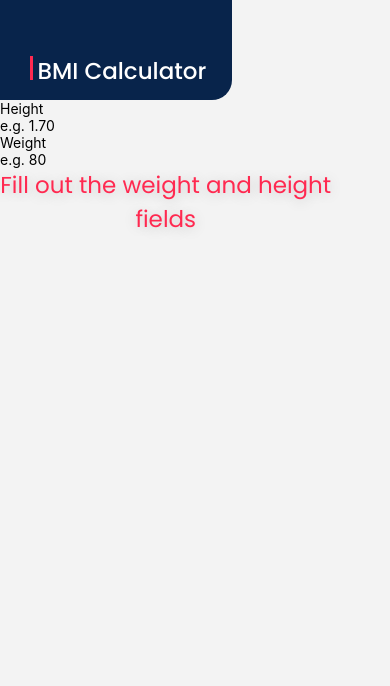
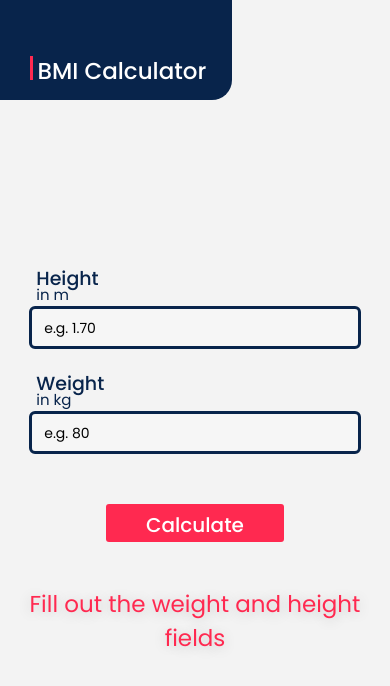
Before and after one commit to henriqueclaranhan/bmi-calculator, a React Native app: screen / in a window 390 px wide. Shown: the top 686 px of the page. Built offline with nearby package versions, Linux system fonts and the light colour scheme.

Commit message:
stylize the form components

```diff
--- a/src/components/Form/index.js
+++ b/src/components/Form/index.js
@@ -1,6 +1,7 @@
 import React, { useState } from 'react';
 import { View, Text, TextInput, TouchableOpacity, Keyboard } from 'react-native';
 import BmiResult from './BmiResult';
+import styles from './style';
 
 export default function Form(){
 
@@ -28,14 +29,19 @@ export default function Form(){
     }
 
     return (
-        <View>
-           <View>
-               <Text>Height</Text>
-               <TextInput onChangeText={setHeight} value={height} placeholder="e.g. 1.70" keyboardType="numeric" />
-               <Text>Weight</Text>
-               <TextInput onChangeText={setWeight} value={weight} placeholder="e.g. 80" keyboardType="numeric" />
-               <TouchableOpacity title="Calculate" onPress={ () => { validateValues() } } />
+        <View style={styles.content}>
+           <View style={styles.form}>
+               <Text style={styles.formLabel}>Height</Text>
+               <Text style={styles.labelHint}>in m</Text>
+               <TextInput style={styles.formInput} onChangeText={setHeight} value={height} placeholder="e.g. 1.70" keyboardType="numeric" />
+
+               <Text style={styles.formLabel}>Weight</Text>
+               <Text style={styles.labelHint}>in kg</Text>
+               <TextInput style={styles.formInput} onChangeText={setWeight} value={weight} placeholder="e.g. 80" keyboardType="numeric" />
            </View>
+           <TouchableOpacity style={styles.calculateButton} onPress={ () => { validateValues() } }>
+                <Text style={styles.calculateButtonText}>Calculate</Text>
+           </TouchableOpacity>
            <BmiResult bmiResultMessage={message} bmiResult={bmi}/>
         </View>
     );
--- /dev/null
+++ b/src/components/Form/style.js
@@ -0,0 +1,65 @@
+import { StyleSheet } from 'react-native';
+
+const styles = StyleSheet.create({
+    content: {
+        position: "absolute",
+        width: "100%",
+        height: "100%",
+        flexDirection: "column",
+        alignItems: "center",
+        justifyContent: "center",
+    },
+    form: {
+        marginTop: 45,
+        width: "85%",
+        height: "auto",
+    },
+    formLabel: {
+        color: "#08244b",
+        marginTop: 20,
+        marginLeft: 7,
+        fontFamily: "Poppins-Medium",
+        fontSize: 19,
+        textShadowRadius: 2,
+    },
+    labelHint: {
+        marginTop: -10,
+        color: "#08244b",
+        marginLeft: 7,
+        fontFamily: "Poppins-Regular",
+        fontSize: 15,
+    },
+    formInput: {
+        width: "100%",
+        height: 43,
+        borderRadius: 6,
+        borderStyle: "solid",
+        borderWidth: 3,
+        paddingHorizontal: 12,
+        paddingTop: 2,
+        borderColor: "#08244b",
+        backgroundColor: "#f6f6f6",
+        fontFamily: "Poppins-Regular",
+        elevation: 6,
+    },
+    calculateButton: {
+        elevation: 6,
+        marginTop: 50,
+        marginBottom: 45,
+        paddingTop: 4,
+        paddingBottom: 2,
+        paddingHorizontal: 40,
+        borderRadius: 3,
+        backgroundColor: "#ff2950",
+        flexDirection: "row",
+        alignItems: "center",
+    },
+    calculateButtonText: {
+        fontSize: 20,
+        color: "#fff",
+        marginTop: 2,
+        fontFamily: "Poppins-Medium",
+    }
+});
+
+export default styles;
```
